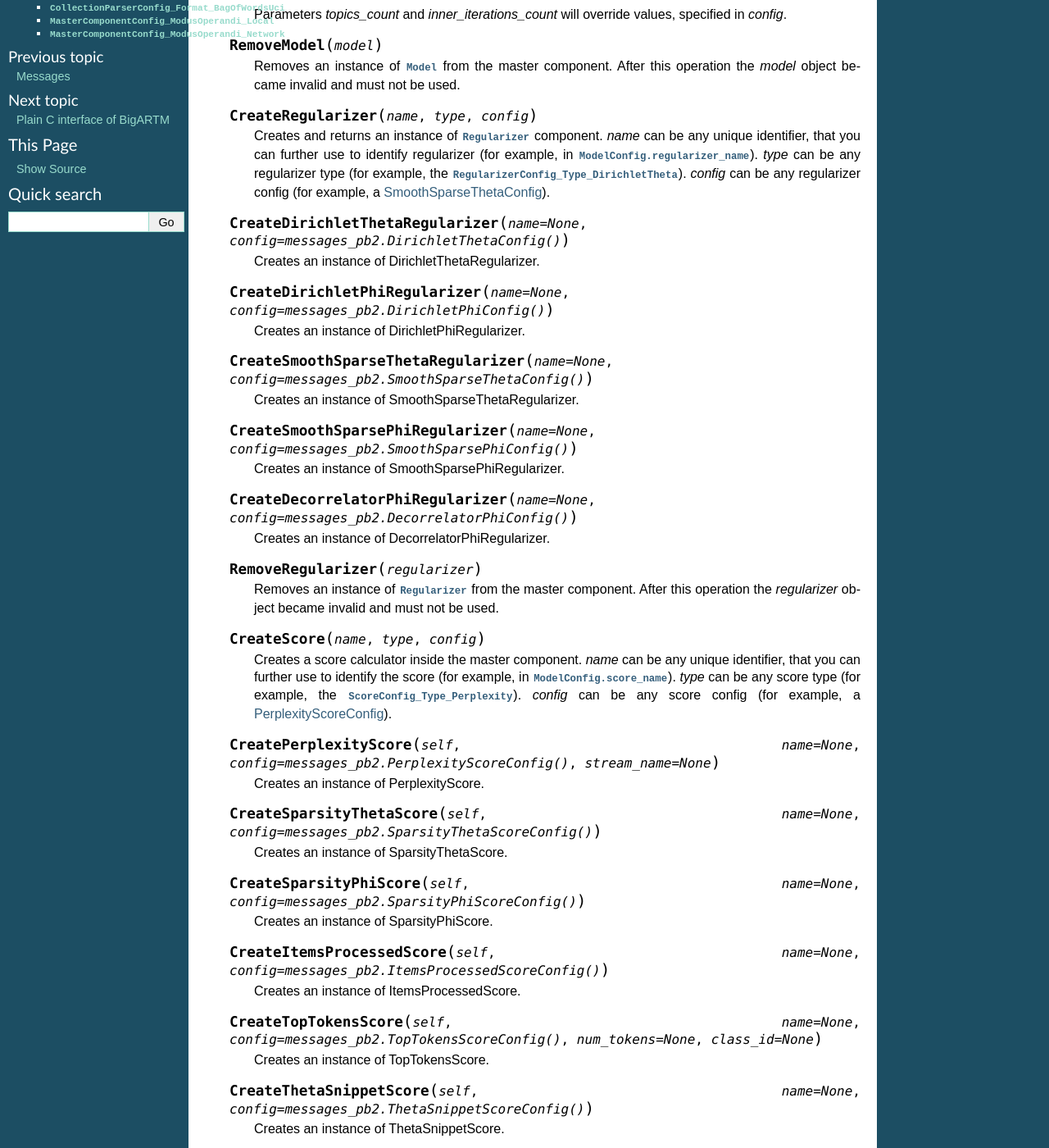
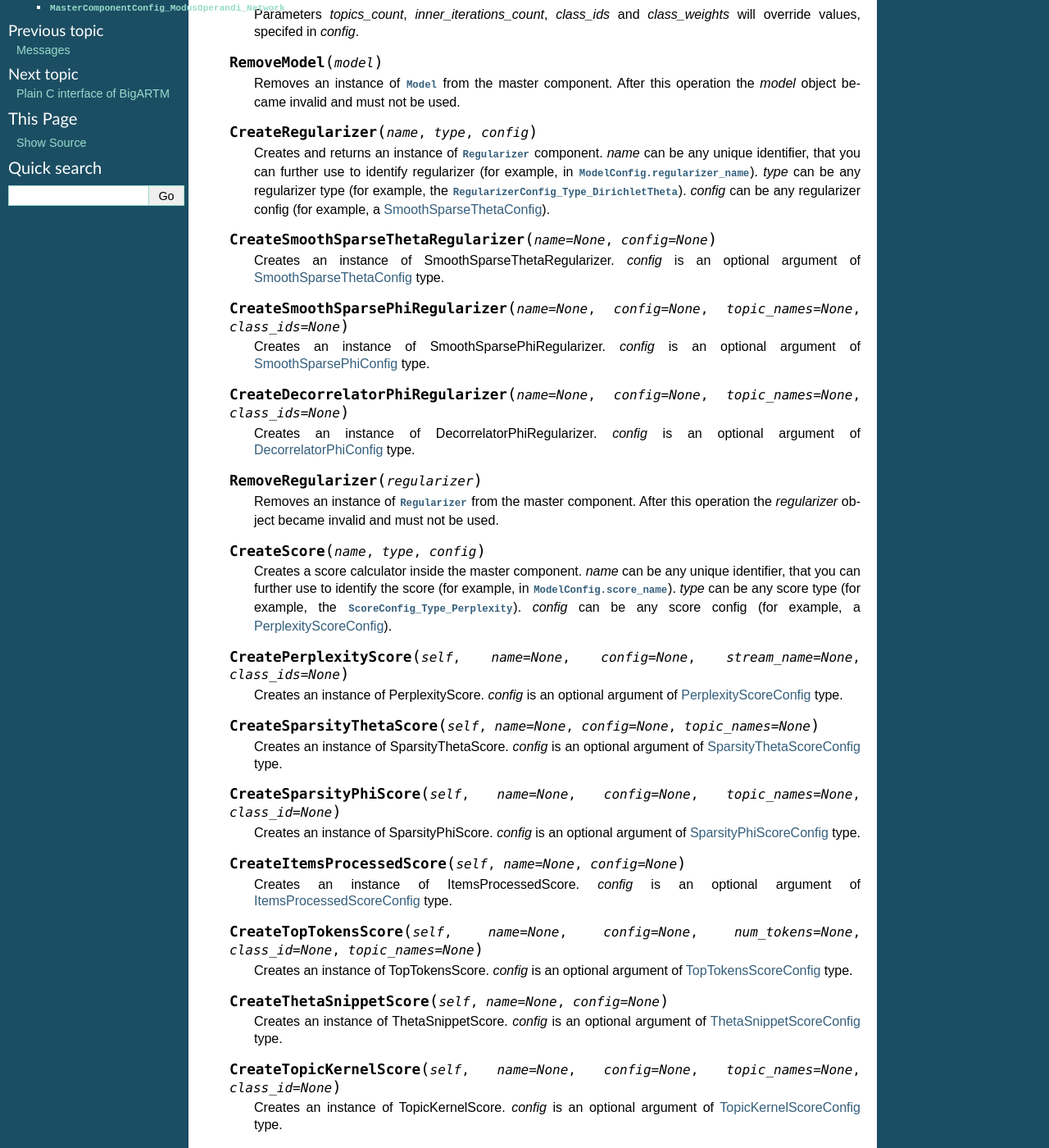
Before and after one commit to bigartm/bigartm, a Sphinx documentation site: the page built from docs/ref/python_interface.txt, in a window 1280 px wide and 1400 px high, scrolled down 1802 px. Shown: the whole window at 82% size. Built offline with Sphinx 7.4.7, drawn with Linux system fonts in a browser that asks for light colours; formulas are drawn with MathJax 3; some of the changed text lies outside the part shown.

Commit message:
Add class_id argument in CreateSparsityPhiScore (python interface) #172

```diff
--- a/docs/ref/python_interface.txt
+++ b/docs/ref/python_interface.txt
@@ -20,7 +20,7 @@ Library
    ``PATH`` system variable. You may also configure ``ARTM_SHARED_LIBRARY`` system variable
    to provide full file name of artm shared library.
 
-   .. py:method:: CreateMasterComponent(config = messages_pb2.MasterComponentConfig())
+   .. py:method:: CreateMasterComponent(config = None)
 
       Creates and returns an instance of :py:class:`MasterComponent` class.
       *config* defines an optional :ref:`MasterComponentConfig` parameter
@@ -67,7 +67,7 @@ Library
 MasterComponent
 ===============
 
-.. py:class:: MasterComponent(config = messages_pb2.MasterComponentConfig(), lib = None, disk_path = None, proxy_endpoint = None)
+.. py:class:: MasterComponent(config = None, lib = None, disk_path = None, proxy_endpoint = None)
 
    Creates a master component.
 
@@ -94,13 +94,13 @@ MasterComponent
 
       Returns current :ref:`MasterComponentConfig` of the master component.
 
-   .. py:method:: CreateModel(config = messages_pb2.ModelConfig(), topics_count = None, inner_iterations_count = None)
+   .. py:method:: CreateModel(config=None, topics_count=None, inner_iterations_count=None, class_ids=None, class_weights=None)
 
       Creates and returns an instance of :py:class:`Model` class based on a given :ref:`ModelConfig`.
       Note that the model has to be further tuned by several iterative scans over the text collection.
       Use :py:meth:`InvokeIteration` to perform such scans.
 
-      Parameters *topics_count* and *inner_iterations_count* will override values, specified in *config*.
+      Parameters *topics_count*, *inner_iterations_count*, *class_ids* and *class_weights* will override values, specifed in *config*.
 
    .. py:method:: RemoveModel(model)
 
@@ -114,25 +114,20 @@ MasterComponent
       *type* can be any regularizer type (for example, the :py:data:`RegularizerConfig_Type_DirichletTheta`).
       *config* can be any regularizer config (for example, a :ref:`SmoothSparseThetaConfig`).
 
-   .. py:method:: CreateDirichletThetaRegularizer(name = None, config = messages_pb2.DirichletThetaConfig())
-
-      Creates an instance of DirichletThetaRegularizer.
-
-   .. py:method:: CreateDirichletPhiRegularizer(name = None, config = messages_pb2.DirichletPhiConfig())
-
-      Creates an instance of DirichletPhiRegularizer.
-
-   .. py:method:: CreateSmoothSparseThetaRegularizer(name = None, config = messages_pb2.SmoothSparseThetaConfig())
+   .. py:method:: CreateSmoothSparseThetaRegularizer(name = None, config = None)
 
       Creates an instance of SmoothSparseThetaRegularizer.
+      *config* is an optional argument of :ref:`SmoothSparseThetaConfig` type.
 
-   .. py:method:: CreateSmoothSparsePhiRegularizer(name = None, config = messages_pb2.SmoothSparsePhiConfig())
+   .. py:method:: CreateSmoothSparsePhiRegularizer(name = None, config = None, topic_names=None, class_ids=None)
 
       Creates an instance of SmoothSparsePhiRegularizer.
+      *config* is an optional argument of :ref:`SmoothSparsePhiConfig` type.
 
-   .. py:method:: CreateDecorrelatorPhiRegularizer(name = None, config = messages_pb2.DecorrelatorPhiConfig())
+   .. py:method:: CreateDecorrelatorPhiRegularizer(name = None, config = None, topic_names=None, class_ids=None)
 
       Creates an instance of DecorrelatorPhiRegularizer.
+      *config* is an optional argument of :ref:`DecorrelatorPhiConfig` type.
 
    .. py:method:: RemoveRegularizer(regularizer)
 
@@ -146,33 +141,40 @@ MasterComponent
       *type* can be any score type (for example, the :py:data:`ScoreConfig_Type_Perplexity`).
       *config* can be any score config (for example, a :ref:`PerplexityScoreConfig`).
 
-   .. py:method:: CreatePerplexityScore(self, name = None, config = messages_pb2.PerplexityScoreConfig(), stream_name = None)
+   .. py:method:: CreatePerplexityScore(self, name = None, config = None, stream_name = None, class_ids=None)
 
       Creates an instance of PerplexityScore.
+      *config* is an optional argument of :ref:`PerplexityScoreConfig` type.
 
-   .. py:method:: CreateSparsityThetaScore(self, name = None, config = messages_pb2.SparsityThetaScoreConfig())
+   .. py:method:: CreateSparsityThetaScore(self, name = None, config = None, topic_names=None)
 
       Creates an instance of SparsityThetaScore.
+      *config* is an optional argument of :ref:`SparsityThetaScoreConfig` type.
 
-   .. py:method:: CreateSparsityPhiScore(self, name = None, config = messages_pb2.SparsityPhiScoreConfig())
+   .. py:method:: CreateSparsityPhiScore(self, name = None, config = None, topic_names=None, class_id=None)
 
       Creates an instance of SparsityPhiScore.
+      *config* is an optional argument of :ref:`SparsityPhiScoreConfig` type.
 
-   .. py:method:: CreateItemsProcessedScore(self, name = None, config = messages_pb2.ItemsProcessedScoreConfig())
+   .. py:method:: CreateItemsProcessedScore(self, name = None, config = None)
 
       Creates an instance of ItemsProcessedScore.
+      *config* is an optional argument of :ref:`ItemsProcessedScoreConfig` type.
 
-   .. py:method:: CreateTopTokensScore(self, name = None, config = messages_pb2.TopTokensScoreConfig(), num_tokens = None, class_id = None)
+   .. py:method:: CreateTopTokensScore(self, name = None, config = None, num_tokens = None, class_id = None, topic_names=None)
 
       Creates an instance of TopTokensScore.
+      *config* is an optional argument of :ref:`TopTokensScoreConfig` type.
 
-   .. py:method:: CreateThetaSnippetScore(self, name = None, config = messages_pb2.ThetaSnippetScoreConfig())
+   .. py:method:: CreateThetaSnippetScore(self, name = None, config = None)
 
       Creates an instance of ThetaSnippetScore.
+      *config* is an optional argument of :ref:`ThetaSnippetScoreConfig` type.
 
-   .. py:method:: CreateTopicKernelScore(self, name = None, config = messages_pb2.TopicKernelScoreConfig())
+   .. py:method:: CreateTopicKernelScore(self, name = None, config = None, topic_names=None, class_id=None)
 
       Creates an instance of TopicKernelScore.
+      *config* is an optional argument of :ref:`TopicKernelScoreConfig` type.
 
    .. py:method:: RemoveScore(name)
 
@@ -193,7 +195,7 @@ MasterComponent
       Remember that some changes of the configuration are not allowed (for example, the :attr:`MasterComponentConfig.disk_path` must not change).
       Such configuration parameters must be provided in the constructor of :py:class:`MasterComponent`.
 
-   .. py:method:: AddBatch(self, batch = None, batch_filename = None, timeout = -1, reset_scores = False)
+   .. py:method:: AddBatch(self, batch = None, batch_filename = None, timeout = None, reset_scores = False, args=None)
 
       Adds an instance of :ref:`Batch` class to the processor queue.
       Master component creates a copy of the *batch*, so any further changes of the *batch* object will not be picked up.
@@ -202,20 +204,26 @@ MasterComponent
 
       This operation awaits until there is enough space in processor queue.
       It returns *True* if await succeeded within the timeout, otherwise returns *False*.
-      The provided timeout is in milliseconds. Use *timeout = -1* to allow infinite time for :py:meth:`AddBatch` operation.
+      The provided timeout is in milliseconds. By default it allows an infinite time for :py:meth:`AddBatch` operation.
 
-   .. py:method:: InvokeIteration(iterations_count = 1, disk_path = None)
+      *args* is an optional argument of :ref:`AddBatchArgs` type.
+
+   .. py:method:: InvokeIteration(iterations_count = 1, disk_path = None, args=None)
 
       Invokes several iterations over the collection. The recommended value for *iterations_count* is 1.
       *disk_path* defines the disk location with batches to process on this iteration.
       For more iterations use for loop around :py:meth:`InvokeIteration` method.
       This operation is asynchronous. Use :py:meth:`WaitIdle` to await until all iterations succeeded.
 
-   .. py:method:: WaitIdle(timeout = -1)
+      *args* is an optional argument of :ref:`InvokeIterationArgs` type.
+
+   .. py:method:: WaitIdle(timeout = None, args=None)
 
       Awaits for ongoing iterations. Returns *True* if iterations had been finished within the timeout, otherwise returns *False*.
       The provided timeout is in milliseconds. Use *timeout = -1* to allow infinite time for :py:meth:`WaitIdle` operation.
       Remember to call :py:meth:`Model.Synchronize` operation to synchronize each model that you are currently processing.
+
+      *args* is an optional argument of :ref:`WaitIdleArgs` type.
 
    .. py:method:: CreateStream(stream)
 
@@ -225,7 +233,7 @@ MasterComponent
 
       Removes a stream with the specific name from the master component.
 
-   .. py:method:: GetTopicModel(model = None, args = messages_pb2.GetTopicModelArgs())
+   .. py:method:: GetTopicModel(model = None, args = None)
 
       Retrieves and returns an instance of :ref:`TopicModel` class, carrying all the data of the topic model (including the Phi matrix).
       Parameter *model* should be an instance of :py:class:`Model` class.
@@ -235,7 +243,7 @@ MasterComponent
 
       Retrieves and returns the internal state of a regularizer with the specific name.
 
-   .. py:method:: GetThetaMatrix(model = None, batch = None, clean_cache = None, args = messages_pb2.GetThetaMatrixArgs())
+   .. py:method:: GetThetaMatrix(model = None, batch = None, clean_cache = None, args = None)
 
       Retrieves an instance of :ref:`ThetaMatrix` class.
       The content depends on *batch* parameter.
@@ -297,7 +305,7 @@ Model
 
       Returns current :ref:`ModelConfig` of the topic model.
 
-   .. py:method:: Synchronize(decay_weight = 0.0, apply_weight = 1.0, invoke_regularizers = True)
+   .. py:method:: Synchronize(decay_weight = 0.0, apply_weight = 1.0, invoke_regularizers = True, args=None)
 
       This operation updates the Phi matrix of the topic model with all model increments, collected since the last call to :py:meth:`Synchronize` method.
       The Phi matrix is calculated according to *decay_weight* and *apply_weight* (refer to :attr:`SynchronizeModelArgs.decay_weight` for more details).
@@ -305,11 +313,15 @@ Model
 
       Remember to call :py:meth:`Synchronize` operation every time after call :py:meth:`MasterComponent.WaitIdle`.
 
-   .. py:method:: Initialize(tokens, dictionary)
+      For more settings use *args* parameter (see :ref:`SynchronizeModelArgs` for all available options).
+
+   .. py:method:: Initialize(dictionary = None, args=None)
 
       Generates a random initial approximation for the Phi matrix of the topic model.
 
       *dictionary* must be an instance of :py:class:`Dictionary` class.
+
+      For more settings use *args* parameter (see :ref:`InitializeModelArgs` for all available options).
 
    .. py:method:: Overwrite(topic_model, commit = True)
 
```
Also changed, not shown: 2 other files.
